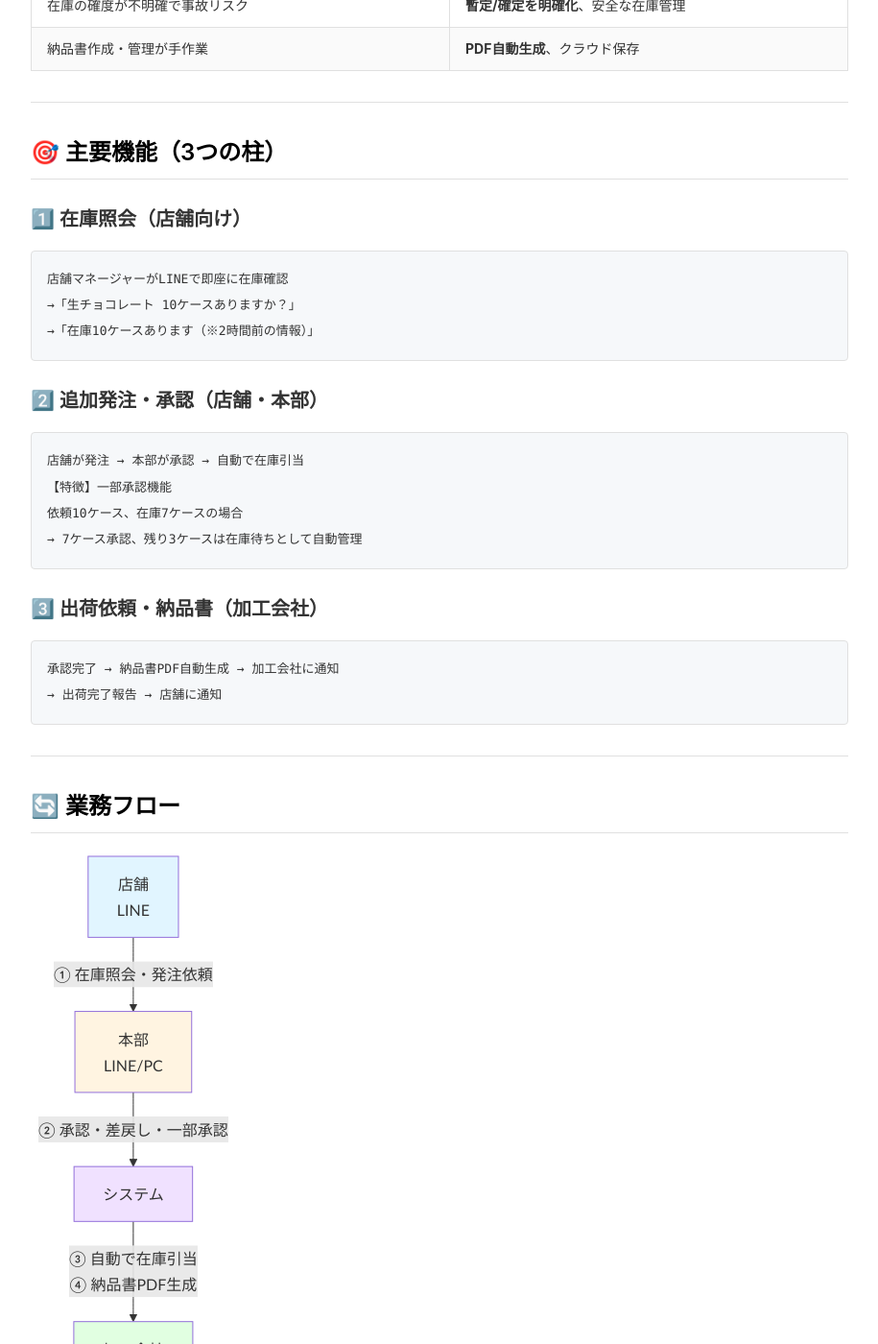
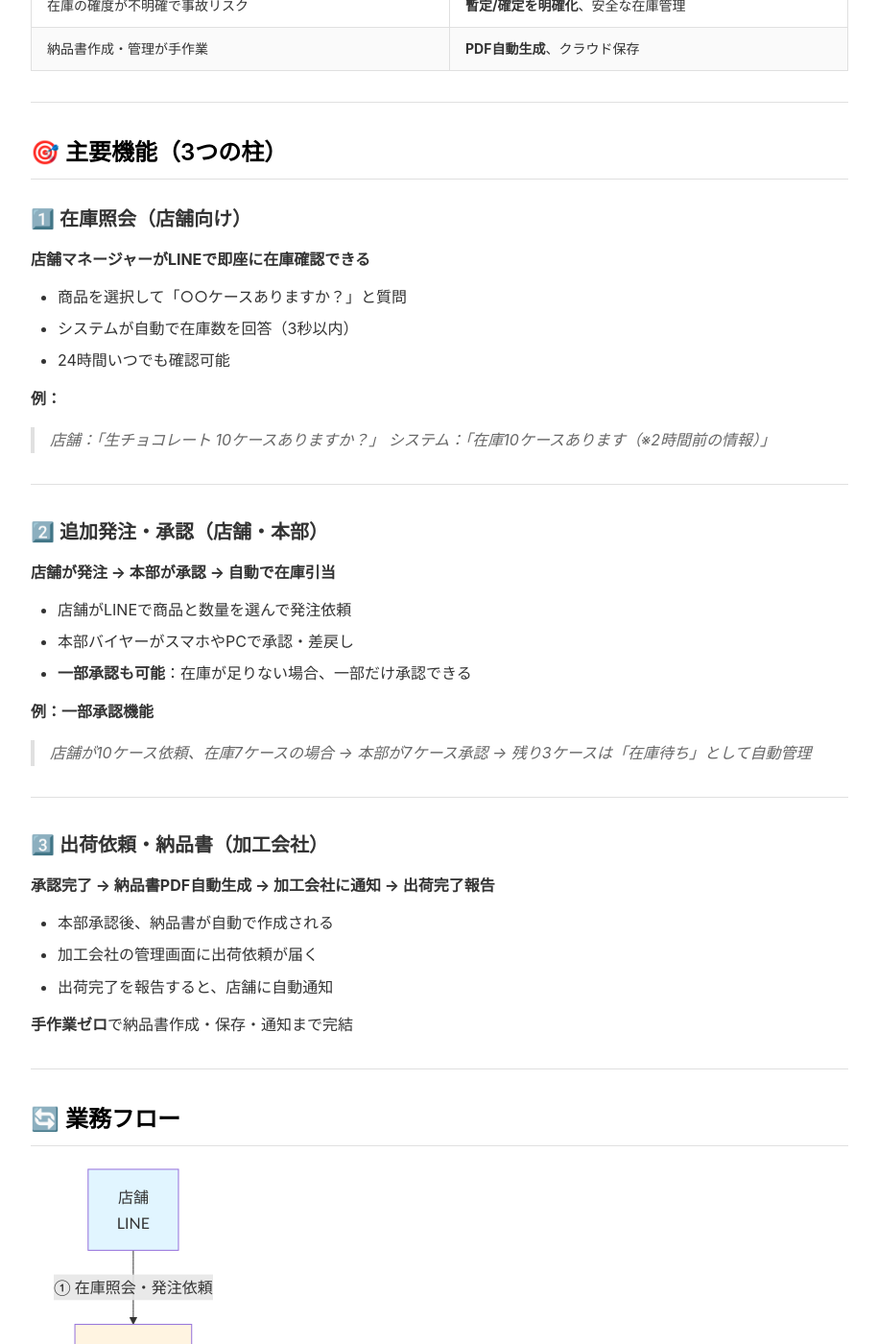
Before and after one commit to kikuchi-mizuki/zaiko, a Jekyll site: the page built from proposal.md, in a window 1280 px wide and 1400 px high, scrolled down 746 px. Shown: the whole window at 96% size, without its empty margins (182-1097 px from the left). Built offline with Jekyll 4.4.1, drawn with Linux system fonts in a browser that asks for light colours; some of the changed text lies outside the part shown.

Commit message:
improve: 主要機能の説明をわかりやすく改善、技術構成と開発スケジュールを削除

````diff
--- a/proposal.md
+++ b/proposal.md
@@ -26,25 +26,43 @@ title: クライアント向け提案書
 ## 🎯 主要機能（3つの柱）
 
 ### 1️⃣ 在庫照会（店舗向け）
-```
-店舗マネージャーがLINEで即座に在庫確認
-→「生チョコレート 10ケースありますか？」
-→「在庫10ケースあります（※2時間前の情報）」
-```
+
+**店舗マネージャーがLINEで即座に在庫確認できる**
+
+- 商品を選択して「○○ケースありますか？」と質問
+- システムが自動で在庫数を回答（3秒以内）
+- 24時間いつでも確認可能
+
+**例：**
+> 店舗：「生チョコレート 10ケースありますか？」
+> システム：「在庫10ケースあります（※2時間前の情報）」
+
+---
 
 ### 2️⃣ 追加発注・承認（店舗・本部）
-```
-店舗が発注 → 本部が承認 → 自動で在庫引当
-【特徴】一部承認機能
-依頼10ケース、在庫7ケースの場合
-→ 7ケース承認、残り3ケースは在庫待ちとして自動管理
-```
+
+**店舗が発注 → 本部が承認 → 自動で在庫引当**
+
+- 店舗がLINEで商品と数量を選んで発注依頼
+- 本部バイヤーがスマホやPCで承認・差戻し
+- **一部承認も可能**：在庫が足りない場合、一部だけ承認できる
+
+**例：一部承認機能**
+> 店舗が10ケース依頼、在庫7ケースの場合
+> → 本部が7ケース承認
+> → 残り3ケースは「在庫待ち」として自動管理
+
+---
 
 ### 3️⃣ 出荷依頼・納品書（加工会社）
-```
-承認完了 → 納品書PDF自動生成 → 加工会社に通知
-→ 出荷完了報告 → 店舗に通知
-```
+
+**承認完了 → 納品書PDF自動生成 → 加工会社に通知 → 出荷完了報告**
+
+- 本部承認後、納品書が自動で作成される
+- 加工会社の管理画面に出荷依頼が届く
+- 出荷完了を報告すると、店舗に自動通知
+
+**手作業ゼロ**で納品書作成・保存・通知まで完結
 
 ---
 
````
Also changed, not shown: other parts of proposal.md (+0 -37 lines).
